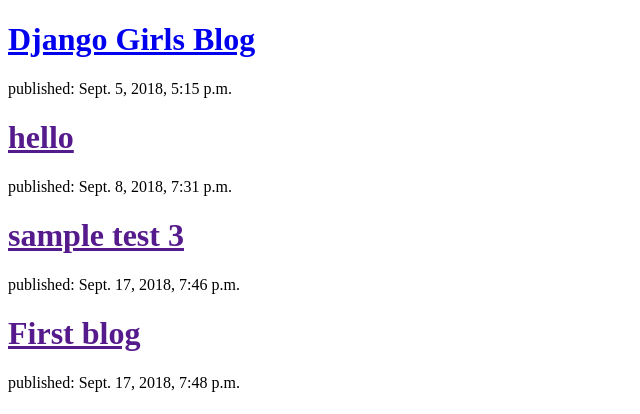
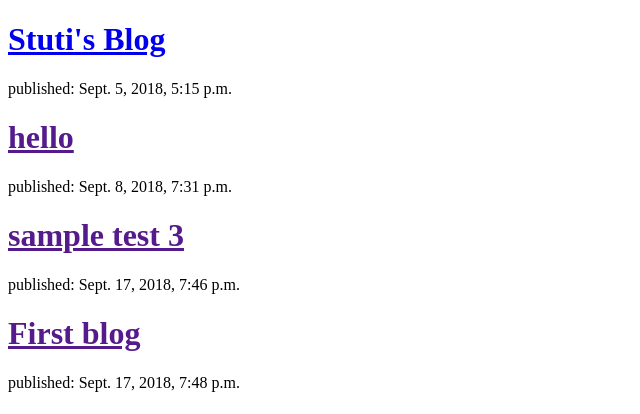
Before and after one commit to stutiraut/my_site, a Django app: page / in a window 1280 px wide. Shown: the top 414 px of the page, without its empty margins (0-640 px from the left). Run offline with Django 3.2, Linux system fonts and the light colour scheme; data comes from the database, SQL or seed files in the repository.

Commit message:
Changes in the html page

```diff
--- a/blog/templates/blog/post_list.html
+++ b/blog/templates/blog/post_list.html
@@ -6,7 +6,7 @@
 </head>
 <body>
     <div>
-        <h1><a href="/">Django Girls Blog</a></h1>
+        <h1><a href="/">Stuti's Blog</a></h1>
         {% for post in posts %}
 
             </div>
```
